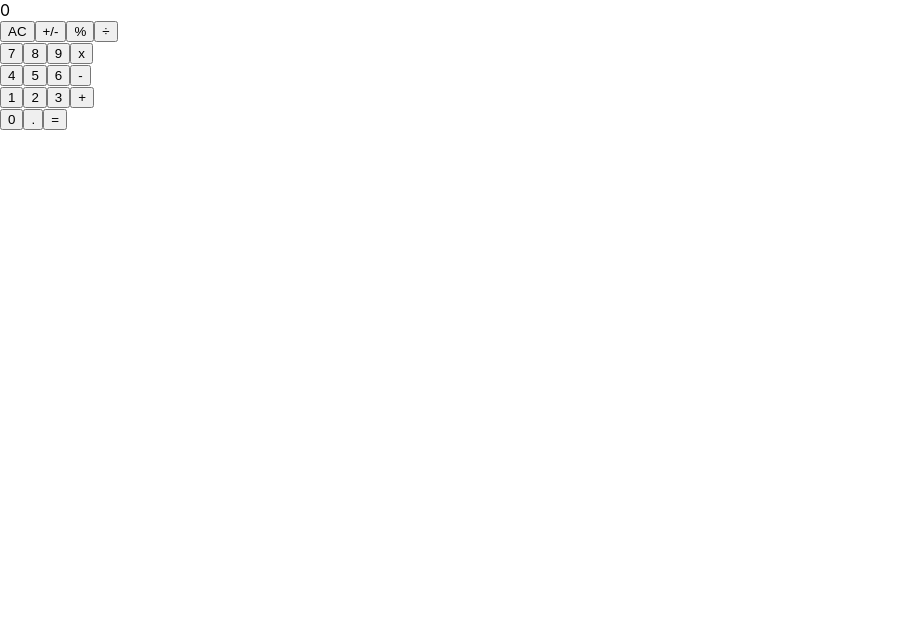
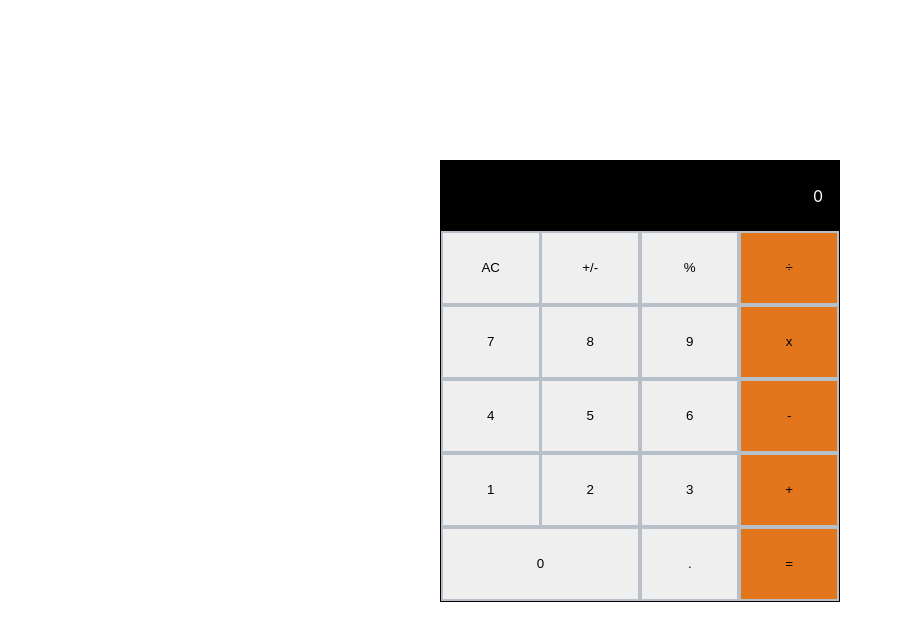
Before and after one commit to alvp01/math-magicians, a React (Create React App) app: page / in a window 1280 px wide. Shown: the top 640 px of the page, without its empty margins (0-903 px from the left). Built offline with nearby package versions, Linux system fonts and the light colour scheme.

Commit message:
Add styles

```diff
--- a/src/App.css
+++ b/src/App.css
@@ -1,39 +1,62 @@
-.App {
-  text-align: center;
+*,
+*::after,
+*::before {
+  box-sizing: border-box;
 }
 
-.App-logo {
-  height: 40vmin;
-  pointer-events: none;
+.row,
+.screen,
+.keyboard,
+.container,
+.calculator-body {
+  display: flex;
 }
 
-@media (prefers-reduced-motion: no-preference) {
-  .App-logo {
-    animation: App-logo-spin infinite 20s linear;
-  }
+.keyboard,
+.calculator-body {
+  flex-direction: column;
 }
 
-.App-header {
-  background-color: #282c34;
-  min-height: 100vh;
-  display: flex;
-  flex-direction: column;
-  align-items: center;
+.container {
+  padding-top: 10em;
   justify-content: center;
-  font-size: calc(10px + 2vmin);
-  color: white;
 }
 
-.App-link {
-  color: #61dafb;
+.calculator-body {
+  width: 400px;
+  border: 1.5px solid hsl(212, 0%, 0%);
 }
 
-@keyframes App-logo-spin {
-  from {
-    transform: rotate(0deg);
-  }
+.screen {
+  width: 100%;
+  height: 70px;
+  padding: 0 1em;
+  align-items: center;
+  justify-content: end;
+  color: hsl(212, 1%, 100%);
+  background-color: hsl(212, 0%, 0%);
+}
 
-  to {
-    transform: rotate(360deg);
-  }
+.keyboard {
+  width: 100%;
+  background-color: hsl(212, 13%, 75%);
 }
+
+.row {
+  width: 100%;
+}
+
+.btn {
+  width: 24%;
+  border: none;
+  height: 70px;
+  margin: 0.5% 0.5%;
+}
+
+.btn:last-child {
+  background-color: hsl(27, 78%, 50%);
+}
+
+.last-row > .btn:first-child {
+  width: 49%;
+}
```
